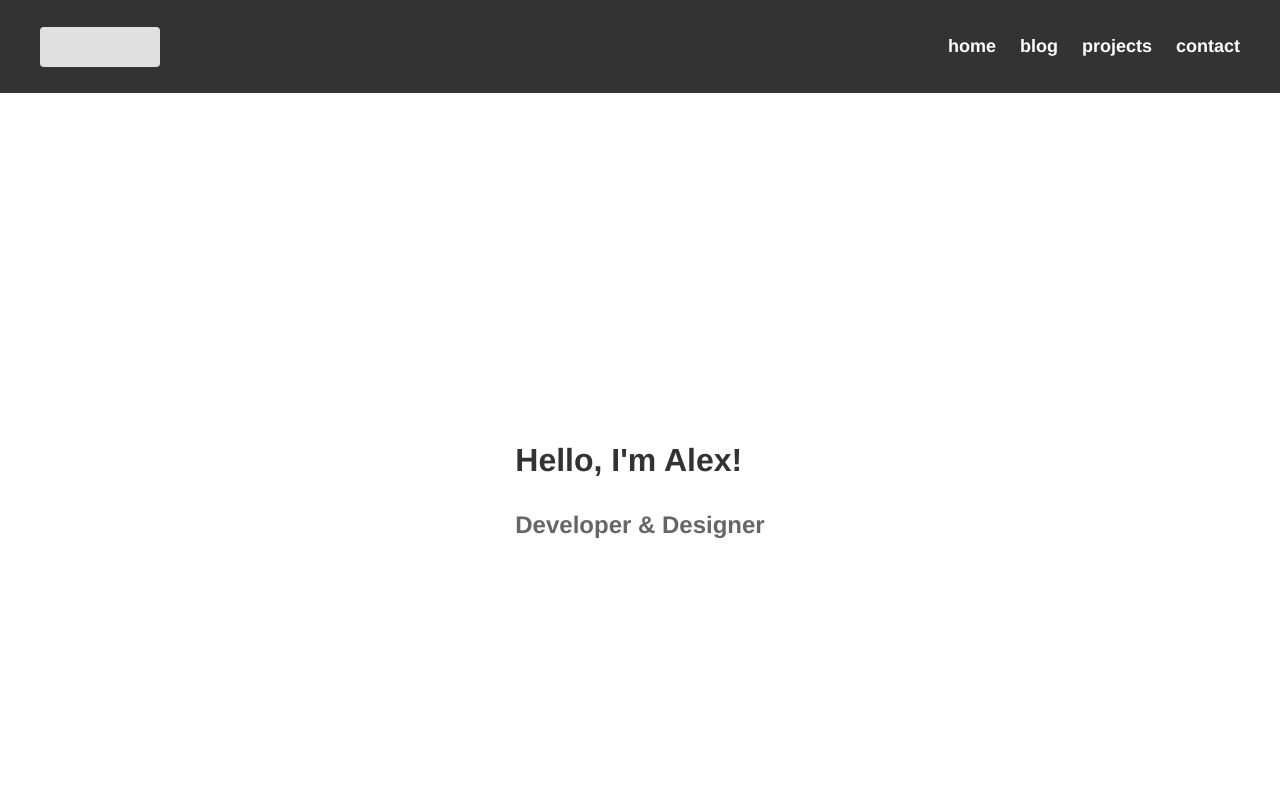
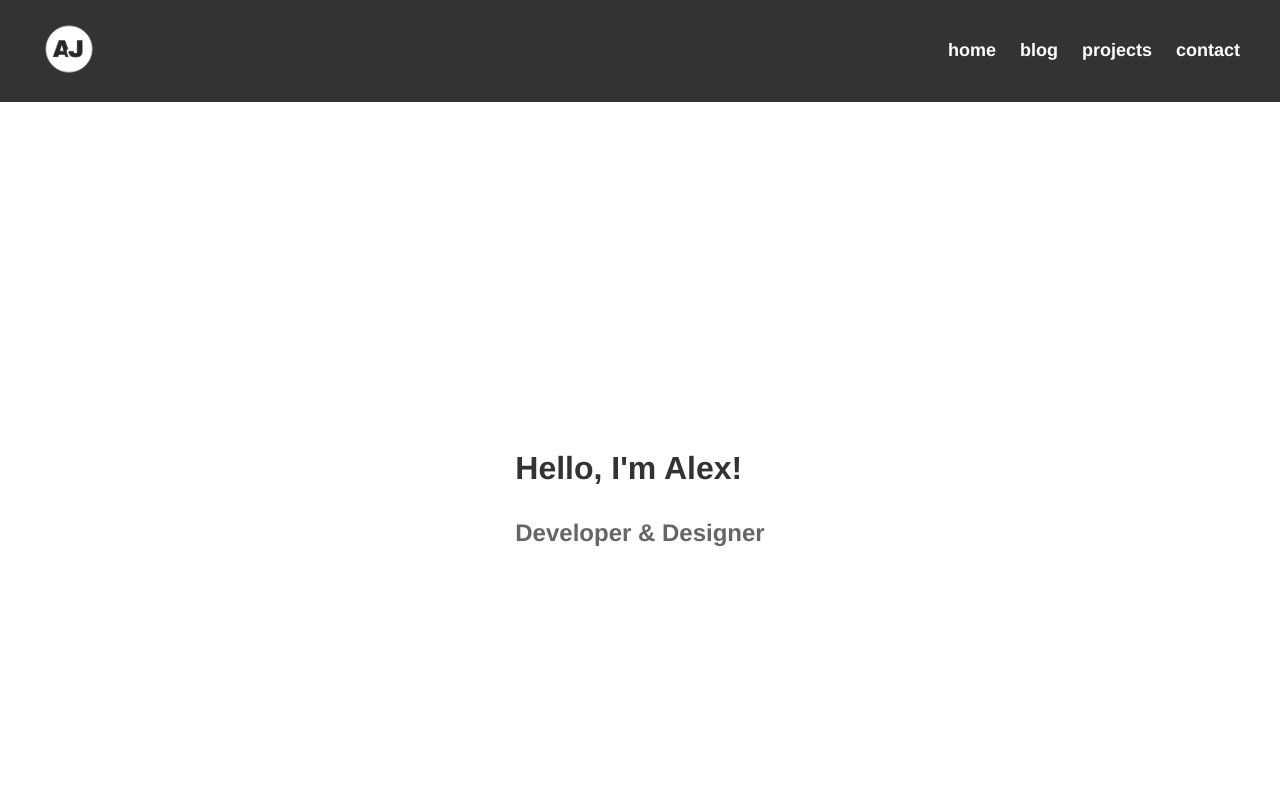
Before and after one commit to lexjulian/portfolio, a React (Vite) app: page / in a window 1280 px wide. Shown: the top 800 px of the page. Built offline with nearby package versions, Linux system fonts and the light colour scheme.

Commit message:
changed the Navbar to link the new Logo container

```diff
--- a/src/components/ui/Navbar.jsx
+++ b/src/components/ui/Navbar.jsx
@@ -1,6 +1,6 @@
-import React from "react";
 import { Link } from "react-router-dom";
 import styled from "styled-components";
+import Logo from "./Logo";
 
 const NavbarContainer = styled.nav`
   display: flex;
@@ -9,13 +9,6 @@ const NavbarContainer = styled.nav`
   padding: 20px 40px;
   background-color: #333;
   color: #fff;
-`;
-
-const LogoContainer = styled.div`
-  width: 120px;
-  height: 40px;
-  background-color: #e0e0e0;
-  border-radius: 4px; /* Placeholder for logo */
 `;
 
 const NavLinks = styled.ul`
@@ -40,7 +33,7 @@ const NavLink = styled(Link)`
 function Navbar() {
     return (
         <NavbarContainer>
-            <LogoContainer /> {/* Placeholder for logo */}
+            <Logo />
             <NavLinks>
                 <NavLink to="/">home</NavLink>
                 <NavLink to="/blog">blog</NavLink>
```
